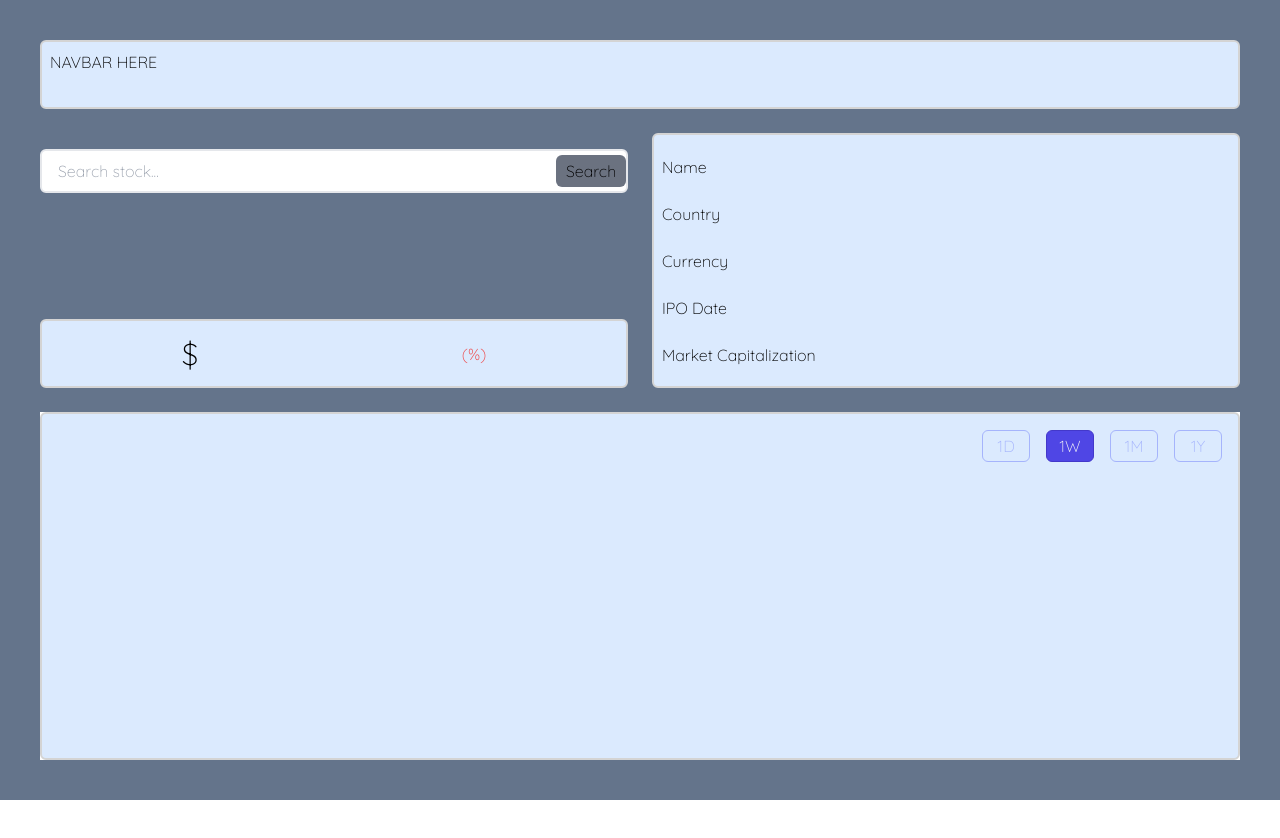
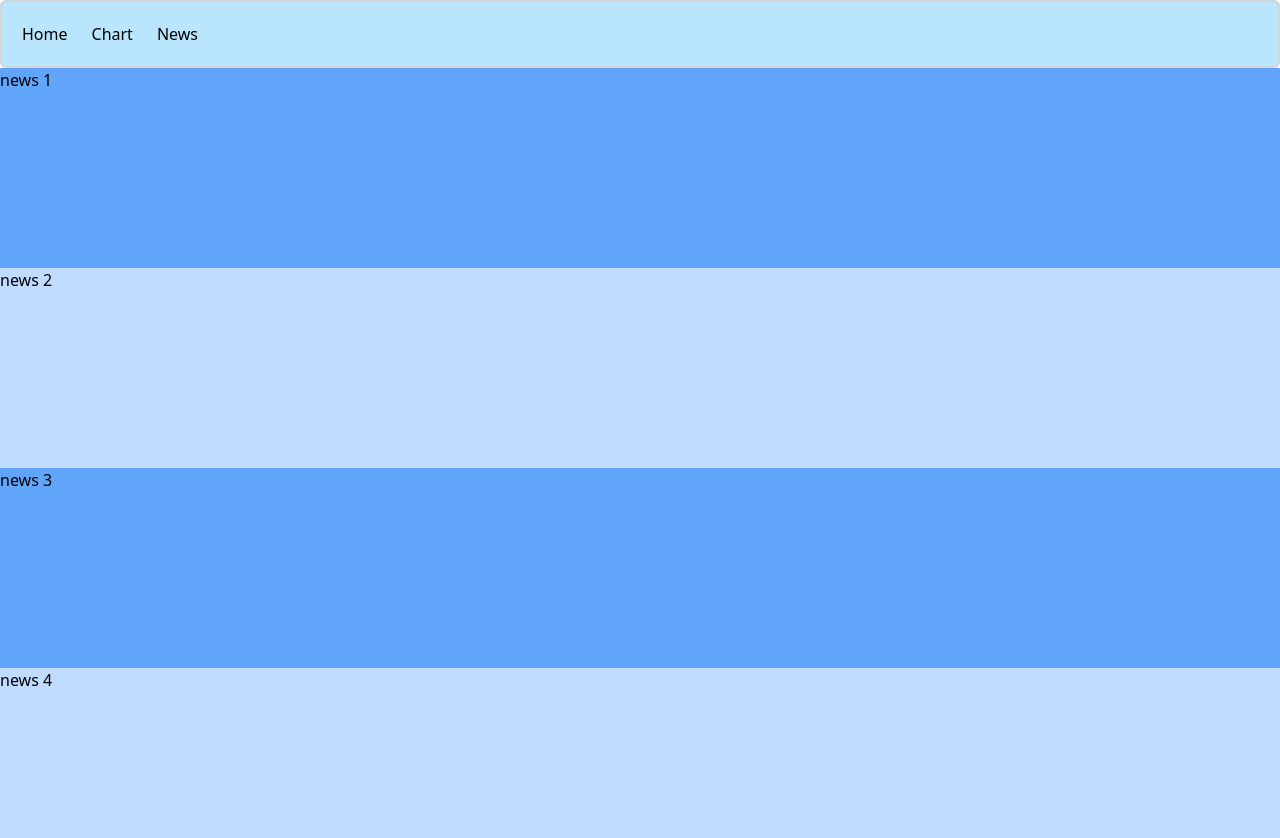
Before and after one commit to mfirdausbn/ReactAppStocks, a React (Create React App) app in the folder react-app-stocks/: page /news in a window 1280 px wide. Shown: the top 838 px of the page. Before the commit the page ends 800 px from the top, so only its background shows below. Built offline with nearby package versions, Linux system fonts and the light colour scheme; no server answers.

Commit message:
routes done. Home&Chart done. pending Newspage

```diff
--- a/react-app-stocks/package.json
+++ b/react-app-stocks/package.json
@@ -9,6 +9,7 @@
     "@testing-library/user-event": "^13.5.0",
     "react": "^18.2.0",
     "react-dom": "^18.2.0",
+    "react-router-dom": "^6.7.0",
     "react-scripts": "5.0.1",
     "recharts": "^2.3.2",
     "web-vitals": "^2.1.4"
--- a/react-app-stocks/src/App.jsx
+++ b/react-app-stocks/src/App.jsx
@@ -1,13 +1,26 @@
 import { useState } from "react";
 import "./App.css";
+import Chart from "./components/Chart";
 import Dashboard from "./components/Dashboard";
 import StockContext from "./context/StockContext";
+import { Route, Routes } from "react-router-dom";
+import News from "./components/News";
+import NavBar from "./components/NavBar";
+import ChartPage from "./pages/ChartPage";
+
 
 function App() {
   const [stockSymbol, setStockSymbol] = useState("META");
   return (
     <StockContext.Provider value={{ stockSymbol, setStockSymbol }}>
-      <Dashboard />
+      <NavBar/>
+      <Routes>
+        <Route path="/" element={<Dashboard />} />
+
+        <Route path="/chart" element={<ChartPage />} />
+
+        <Route path="/news" element={<News />} />
+      </Routes>
     </StockContext.Provider>
   );
 }
--- a/react-app-stocks/src/components/Card.jsx
+++ b/react-app-stocks/src/components/Card.jsx
@@ -2,7 +2,7 @@ import React from 'react';
 
 const Card = ({children}) => {
     return (
-        <div className='w-full h-full rounded-md relative p-2 border-2  bg-blue-100 border-neutral-300'>
+        <div className='w-full h-full rounded-md relative p-2 border-2  bg-sky-200 border-neutral-300'>
           {children}
         </div>
     );
--- a/react-app-stocks/src/components/Chart.jsx
+++ b/react-app-stocks/src/components/Chart.jsx
@@ -95,8 +95,8 @@ const Chart = () => {
         <AreaChart data={data}>
           <defs>
             <linearGradient id="chartColor" x1="0" y1="0" x2="0" y2="1">
-              <stop offset="5%" stopColor="rgb(19 210 254)" stopOpacity={0.8} />
-              <stop offset="95%" stopColor="rgb(19 210 254)" stopOpacity={0} />
+              <stop offset="5%" stopColor="rgb(19 20 284)" stopOpacity={0.8} />
+              <stop offset="95%" stopColor="rgb(19 20 24)" stopOpacity={0} />
             </linearGradient>
           </defs>
           <Area
--- a/react-app-stocks/src/components/Dashboard.jsx
+++ b/react-app-stocks/src/components/Dashboard.jsx
@@ -8,6 +8,7 @@ import Overview from "./Overview";
 import StockContext from "../context/StockContext";
 import { fetchQuote, fetchStockDetails } from "../api/stock-api";
 import Chart from "./Chart";
+import NavBar from "./NavBar";
 
 const Dashboard = () => {
   const ctx = useContext(StockContext);
@@ -43,10 +44,10 @@ const Dashboard = () => {
 
   return (
     //makes the page layout a grid of 2columns by 8 rows
-    <div className="h-screen grid grid-cols-2 grid-rows-8 gap-6 p-10 font-quicksand bg-slate-500">
-      <div className="row-span-1 col-span-2 ">
-        <Card>NAVBAR HERE</Card>
-      </div>
+    <div className="h-screen grid grid-cols-2 grid-rows-8 gap-6 p-10 font-quicksand bg-sky-500">
+      {/* <div className="row-span-1 col-span-2  ">
+        <NavBar/>
+      </div> */}
       <div className="row-span-2 col-span-1 ">
         <SearchArea name={stockDetails.name} />
       </div>
--- /dev/null
+++ b/react-app-stocks/src/components/NavBar.jsx
@@ -0,0 +1,26 @@
+import React from 'react';
+import { NavLink } from 'react-router-dom';
+import Card from './Card';
+
+
+const NavBar = () => {
+    return (
+        <Card>
+           <nav>
+            <ul className='flex'>
+                <li className='m-3'>
+                    <NavLink to= "/">Home</NavLink>
+                </li>
+                <li className='m-3'>
+                    <NavLink to= "/chart">Chart</NavLink>
+                </li>
+                <li className='m-3'>
+                    <NavLink to= "/news">News</NavLink>
+                </li>
+            </ul>
+            </nav>
+        </Card>
+    );
+};
+
+export default NavBar;
--- /dev/null
+++ b/react-app-stocks/src/components/News.jsx
@@ -0,0 +1,14 @@
+import React from "react";
+
+const News = () => {
+  return (
+    <div className="h-screen grid grid-cols-2 grid-rows-8 bg-blue-200  ">
+      <div className="row-span-2 col-span-2 bg-blue-400"> news 1</div>
+      <div className="row-span-2 col-span-2 bg-blue-200"> news 2</div>
+      <div className="row-span-2 col-span-2 bg-blue-400"> news 3</div>
+      <div className="row-span-2 col-span-2 bg-blue-200"> news 4</div>
+    </div>
+  );
+};
+
+export default News;
--- a/react-app-stocks/src/index.js
+++ b/react-app-stocks/src/index.js
@@ -3,11 +3,14 @@ import ReactDOM from 'react-dom/client';
 import './index.css';
 import App from './App';
 import reportWebVitals from './reportWebVitals';
+import { BrowserRouter } from 'react-router-dom';
 
 const root = ReactDOM.createRoot(document.getElementById('root'));
 root.render(
   <React.StrictMode>
+    <BrowserRouter>
     <App />
+    </BrowserRouter>
   </React.StrictMode>
 );
 
--- /dev/null
+++ b/react-app-stocks/src/pages/ChartPage.jsx
@@ -0,0 +1,14 @@
+import React from "react";
+import Chart from "../components/Chart";
+
+const ChartPage = () => {
+  return (
+    <div className="h-screen grid grid-cols-2 grid-rows-5">
+      <div className="col-span-2 row-span-4">
+        <Chart />
+      </div>
+    </div>
+  );
+};
+
+export default ChartPage;
```
Also changed, not shown: 1 other file (tests, documents, lock files or other folders).
